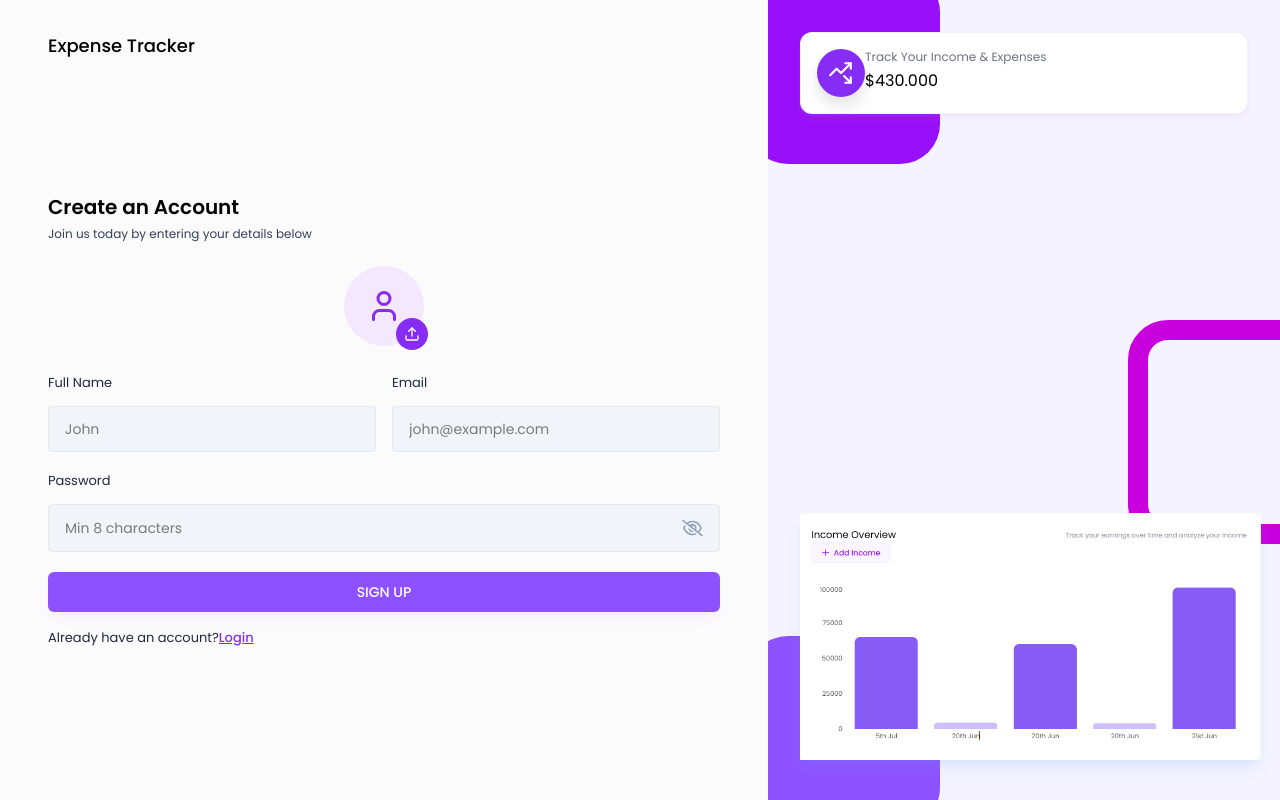
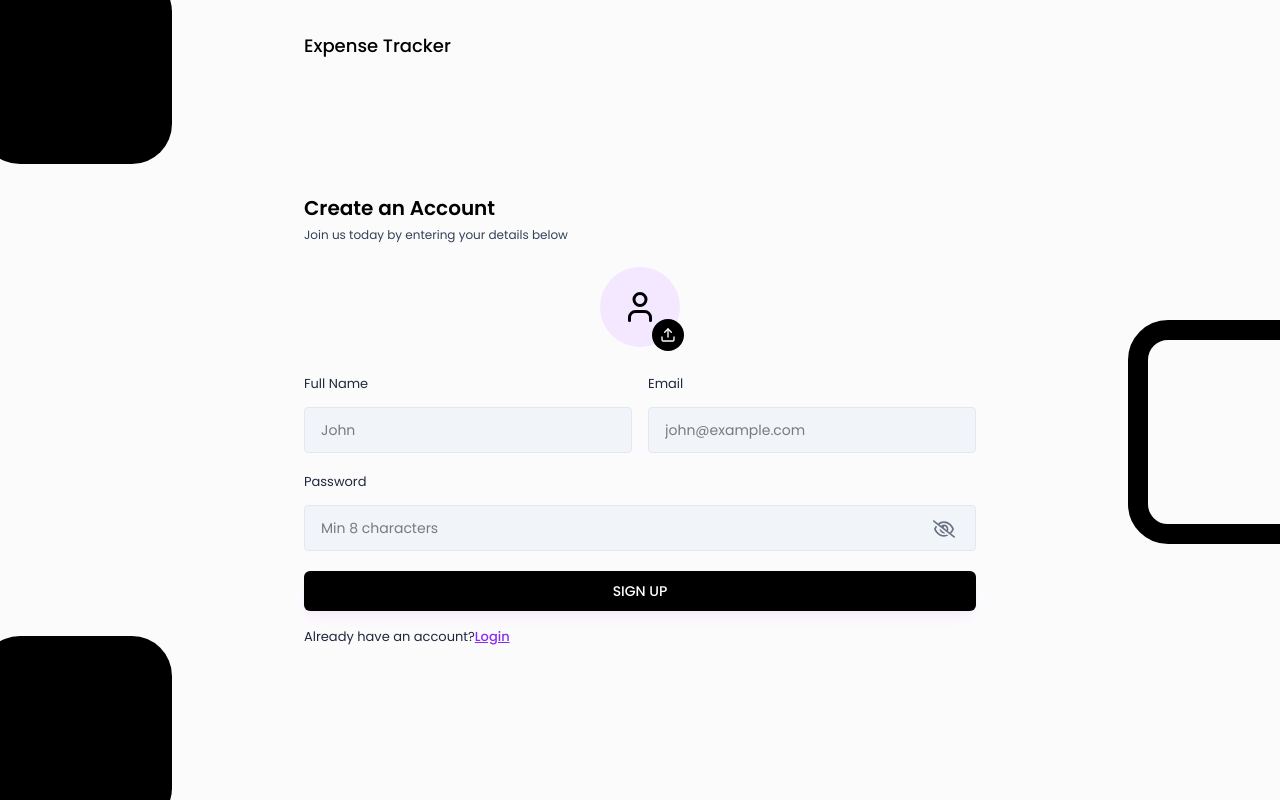
Before and after one commit to ashutoshkurvhe/expense-tracker-app, a React (Vite) app in the folder Expense Tracker/Fontend/: page /signUp in a window 1280 px wide. Built offline with nearby package versions, Linux system fonts and the light colour scheme.

Commit message:
Making some cahanges

```diff
--- a/Expense Tracker/Fontend/src/components/Inputs/Input.jsx
+++ b/Expense Tracker/Fontend/src/components/Inputs/Input.jsx
@@ -11,14 +11,14 @@ const Input = ({ value, onChange, placeholder, label, type }) => {
       <div>
           <label className="text-[13px] text-slate-800">{label}</label>
 
-          <div className="input-box">
+          <div className="input-box relative">
               <input type={type == 'password' ? showPassword ? 'text' : 'password' : type} placeholder={placeholder} className="w-full bg-transparent outline-none" value={value} onChange={(e)=> onChange(e)}/>
 
           {type === 'password' && (
               <>
                   {showPassword ? (
-                      <FaRegEye size={22} className="text-primary cursor-pointer" onClick={()=>toggleShowPassword()}/>
-                    ) : (<FaRegEyeSlash size={22} className="text-slate-400 crursor-pointer" onClick={()=> toggleShowPassword()} />)}
+                      <FaRegEye size={22} className="text-gray-600 cursor-pointer absolute right-5" onClick={()=>toggleShowPassword()}/>
+                    ) : (<FaRegEyeSlash size={22} className="text-gray-500 crursor-pointer absolute right-5" onClick={()=> toggleShowPassword()} />)}
               </>
           )}
           </div>
--- a/Expense Tracker/Fontend/src/components/Inputs/ProfilePhotoSelector.jsx
+++ b/Expense Tracker/Fontend/src/components/Inputs/ProfilePhotoSelector.jsx
@@ -38,11 +38,11 @@ const ProfilePhotoSelector = ({ image, setImage }) => {
 
       {!image ? (
         <div className="w-20 h-20 flex items-center justify-center bg-purple-100 rounded-full relative">
-          <LuUser className="text-4xl text-primary" />
+          <LuUser className="text-4xl text-black" />
 
           <button
             type="button"
-            className="w-8 h-8 flex items-center justify-center bg-primary text-white rounded-full absolute -bottom-1 -right-1"
+            className="w-8 h-8 flex items-center justify-center bg-black text-white rounded-full absolute -bottom-1 -right-1"
             onClick={onChooseFile}
           >
             <LuUpload />
--- a/Expense Tracker/Fontend/src/components/layouts/AuthLayout.jsx
+++ b/Expense Tracker/Fontend/src/components/layouts/AuthLayout.jsx
@@ -1,52 +1,19 @@
-import React from "react";
-import CARD_1 from "../../assets/images/card1.png";
-import {LuTrendingUpDown} from "react-icons/lu"
-
 const AuthLayout = ({ children }) => {
   return (
-    <div className="flex">
-      <div className="w-screen h-screen md:w-[60vw] px-12 pt-8 pb-12">
+    <div className="flex justify-center items-center relative">
+      <div className="w-screen h-screen md:w-[60vw] px-12 pt-8 pb-12 z-10">
         <h2 className="text-lg font-medium text-black">Expense Tracker</h2>
         {children}
       </div>
-      <div className="hidden md:block w-[40vw] h-screen bg-violet-50 bg-auth-bg-img bg-cover bg-no-repeat bg-center overflow-hidden p-8 relative">
-        <div className="w-48 h-48 rounded-[40px] bg-purple-600 absolute -top-7 -left-5" />
+      <div className="absolute hidden md:block w-[100vw] h-screen bg-transparent bg-auth-bg-img bg-cover bg-no-repeat bg-center overflow-hidden p-8">
+        <div className="w-48 h-48 rounded-[40px] bg-black absolute -top-7 -left-5"/>
 
-        <div className="w-48 h-56 rounded-[40px] border-[20px] border-fuchsia-600 absolute top-[40%] -right-10" />
+        <div className="w-48 h-56 rounded-[40px] border-[20px] border-black absolute top-[40%] -right-10" />
 
-        <div className="w-48 h-48 rounded-[40px] bg-violet-500 absolute -bottom-7 -left-5" />
-
-        <div className="grid grid-cols-1 z-20">
-          <StatsInfoCard
-            icon={<LuTrendingUpDown />}
-            label="Track Your Income & Expenses"
-            value="430.000"
-            color="bg-primary"
-          />
-        </div>
-
-        <img
-          src={CARD_1}
-          className="w-64 lg:w-[90%] absolute bottom-10 shadow-lg shadow-blue-400/15 "
-        />
+        <div className="w-48 h-48 rounded-[40px] bg-black absolute -bottom-7 -left-5" />
       </div>
     </div>
   );
 };
 
 export default AuthLayout;
-
-
-const StatsInfoCard = ({ icon, label, value, color }) => {
-    return <div className="flex gp-6 bg-white p-4 rounded-xl shadow-md shadow-purple-400/10 border border-gray-200/50 z-10">
-        <div className={`w-12 h-12 flex items-center justify-center align-center text-[26px] text-white ${color} rounded-full drop-shadow-xl`}>
-            {icon}
-        </div>
-        <div>
-
-            <h6 className="text-xs text-gray-500 mb-1">{label}</h6>
-            <span className="text-[20px">${value}</span>
-        </div>
-
-    </div>
-}
--- a/Expense Tracker/Fontend/src/components/layouts/SideMenu.jsx
+++ b/Expense Tracker/Fontend/src/components/layouts/SideMenu.jsx
@@ -4,7 +4,7 @@ import { useNavigate } from "react-router-dom";
 import { SIDE_MENU_DATA } from "../../utils/data";
 import CharAvatar from "../Cards/CharAvatar";
 
-const SideMenu = ({activeMenu}) => {
+const SideMenu = ({ activeMenu }) => {
   const { user, clearUser } = useContext(UserContext);
 
   const navigate = useNavigate();
@@ -24,7 +24,7 @@ const SideMenu = ({activeMenu}) => {
     navigate("/login");
   };
 
-  const Name = user?.fullName.toUpperCase
+  const Name = user?.fullName.toUpperCase;
 
   return (
     <div className="w-64 h-[calc(100vh-61px)] bg-white border-r border-gray-200/50 p-5 sticky top-[61px] z-20">
--- a/Expense Tracker/Fontend/src/context/userContext.jsx
+++ b/Expense Tracker/Fontend/src/context/userContext.jsx
@@ -16,7 +16,7 @@ const UseProvider = ({ children }) => {
   //Function to clear user data (e.g., on logout)
   const clearUser = () => {
     setUser(null);
-    // localStorage.removeItem("token");
+    localStorage.removeItem("token");
   };
 
   return (
--- a/Expense Tracker/Fontend/src/index.css
+++ b/Expense Tracker/Fontend/src/index.css
@@ -22,7 +22,7 @@
 }
 
 .btn-primary{
-    @apply w-full text-sm font-medium text-white bg-violet-500 shadow-lg shadow-purple-600/5 p-[10px] rounded-md my-1 hover:bg-purple-600/15 hover:text-purple-600
+    @apply w-full text-sm font-medium text-white bg-black shadow-lg shadow-purple-600/5 p-[10px] rounded-md my-1 hover:bg-gray-900 hover:text-white
 }
 
 .card{
--- a/Expense Tracker/Fontend/src/pages/Auth/Login.jsx
+++ b/Expense Tracker/Fontend/src/pages/Auth/Login.jsx
@@ -55,7 +55,7 @@ const Login = () => {
   };
   return (
     <AuthLayout>
-      <div className="lg:w-[70%] h-3/4 md:h-full flex flex-col justify-center">
+      <div className="lg:w-[100%] h-3/4 md:h-full flex flex-col justify-center">
         <h3 className="text-xl font-semibold text-black">Welcome Back</h3>
         <p className="text-xs text-slate-700 mt-[5px] mb-6">
           Please enter your details to log in
@@ -80,7 +80,7 @@ const Login = () => {
 
           {error && <p className="text-red-500 text-xs pb-2.5">{error}</p>}
 
-          <button type="submit" className="btn-primary">
+          <button type="submit" className="btn-primary hover:bg-color-black">
             LOGIN
           </button>
 
--- a/Expense Tracker/Fontend/src/utils/data.js
+++ b/Expense Tracker/Fontend/src/utils/data.js
@@ -25,9 +25,9 @@ export const SIDE_MENU_DATA = [
         path: "/expense",
     },
     {
-        id: "06",
+        id: "04",
         label: "Logout",
         icon: LuLogOut,
-        path: "/logout",
+        path: "logout",
     },
 ];
```
Also changed, not shown: Expense Tracker/Fontend/src/pages/Auth/LogOut.jsx (deleted).
